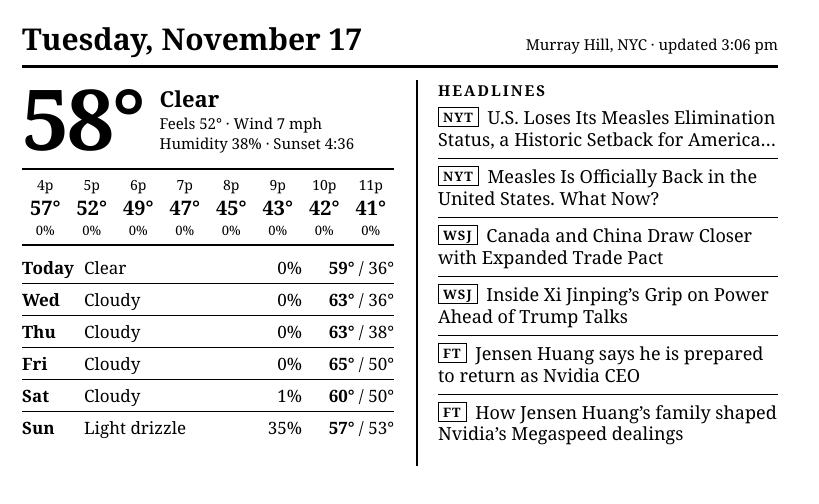
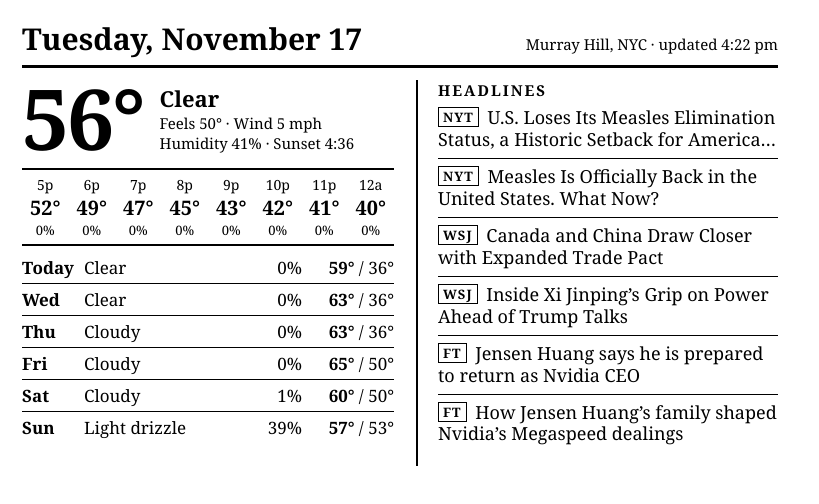
Before and after one commit to DeSantaCreations/eink-dashboard, a plain HTML site: page docs/index.html in a window 1280 px wide. Shown: the full height of the page, 0-819 px from the left. Drawn offline with Linux system fonts and the light colour scheme.

Commit message:
Update dashboard

```diff
--- a/docs/index.html
+++ b/docs/index.html
@@ -34,17 +34,17 @@ li+li{border-top:1px solid #000;padding-top:7px}
 </style></head>
 <body><div class=wrap>
 <header><div class=date>Tuesday, November 17</div>
-<div class=meta>Murray Hill, NYC &middot; updated 3:06 pm</div></header>
+<div class=meta>Murray Hill, NYC &middot; updated 4:22 pm</div></header>
 <main>
 <section class=wx>
   <div class=now>
-    <div class=temp>58°</div>
+    <div class=temp>56°</div>
     <div><div class=cond>Clear</div>
-    <div class=sub>Feels 52° &middot; Wind 7 mph<br>
-    Humidity 38% &middot; Sunset 4:36</div></div>
+    <div class=sub>Feels 50° &middot; Wind 5 mph<br>
+    Humidity 41% &middot; Sunset 4:36</div></div>
   </div>
-  <table class=hourly><tr><td><div class=h>4p</div><div class=ht>57°</div><div class=hp>0%</div></td><td><div class=h>5p</div><div class=ht>52°</div><div class=hp>0%</div></td><td><div class=h>6p</div><div class=ht>49°</div><div class=hp>0%</div></td><td><div class=h>7p</div><div class=ht>47°</div><div class=hp>0%</div></td><td><div class=h>8p</div><div class=ht>45°</div><div class=hp>0%</div></td><td><div class=h>9p</div><div class=ht>43°</div><div class=hp>0%</div></td><td><div class=h>10p</div><div class=ht>42°</div><div class=hp>0%</div></td><td><div class=h>11p</div><div class=ht>41°</div><div class=hp>0%</div></td></tr></table>
-  <table class=daily><tr><td class=dn>Today</td><td class=dc>Clear</td><td class=dp>0%</td><td class=dt><b>59°</b> / 36°</td></tr><tr><td class=dn>Wed</td><td class=dc>Cloudy</td><td class=dp>0%</td><td class=dt><b>63°</b> / 36°</td></tr><tr><td class=dn>Thu</td><td class=dc>Cloudy</td><td class=dp>0%</td><td class=dt><b>63°</b> / 38°</td></tr><tr><td class=dn>Fri</td><td class=dc>Cloudy</td><td class=dp>0%</td><td class=dt><b>65°</b> / 50°</td></tr><tr><td class=dn>Sat</td><td class=dc>Cloudy</td><td class=dp>1%</td><td class=dt><b>60°</b> / 50°</td></tr><tr><td class=dn>Sun</td><td class=dc>Light drizzle</td><td class=dp>35%</td><td class=dt><b>57°</b> / 53°</td></tr></table>
+  <table class=hourly><tr><td><div class=h>5p</div><div class=ht>52°</div><div class=hp>0%</div></td><td><div class=h>6p</div><div class=ht>49°</div><div class=hp>0%</div></td><td><div class=h>7p</div><div class=ht>47°</div><div class=hp>0%</div></td><td><div class=h>8p</div><div class=ht>45°</div><div class=hp>0%</div></td><td><div class=h>9p</div><div class=ht>43°</div><div class=hp>0%</div></td><td><div class=h>10p</div><div class=ht>42°</div><div class=hp>0%</div></td><td><div class=h>11p</div><div class=ht>41°</div><div class=hp>0%</div></td><td><div class=h>12a</div><div class=ht>40°</div><div class=hp>0%</div></td></tr></table>
+  <table class=daily><tr><td class=dn>Today</td><td class=dc>Clear</td><td class=dp>0%</td><td class=dt><b>59°</b> / 36°</td></tr><tr><td class=dn>Wed</td><td class=dc>Clear</td><td class=dp>0%</td><td class=dt><b>63°</b> / 36°</td></tr><tr><td class=dn>Thu</td><td class=dc>Cloudy</td><td class=dp>0%</td><td class=dt><b>63°</b> / 36°</td></tr><tr><td class=dn>Fri</td><td class=dc>Cloudy</td><td class=dp>0%</td><td class=dt><b>65°</b> / 50°</td></tr><tr><td class=dn>Sat</td><td class=dc>Cloudy</td><td class=dp>1%</td><td class=dt><b>60°</b> / 50°</td></tr><tr><td class=dn>Sun</td><td class=dc>Light drizzle</td><td class=dp>39%</td><td class=dt><b>57°</b> / 53°</td></tr></table>
 </section>
 <section class=news>
   <div class=src>Headlines</div>
```
